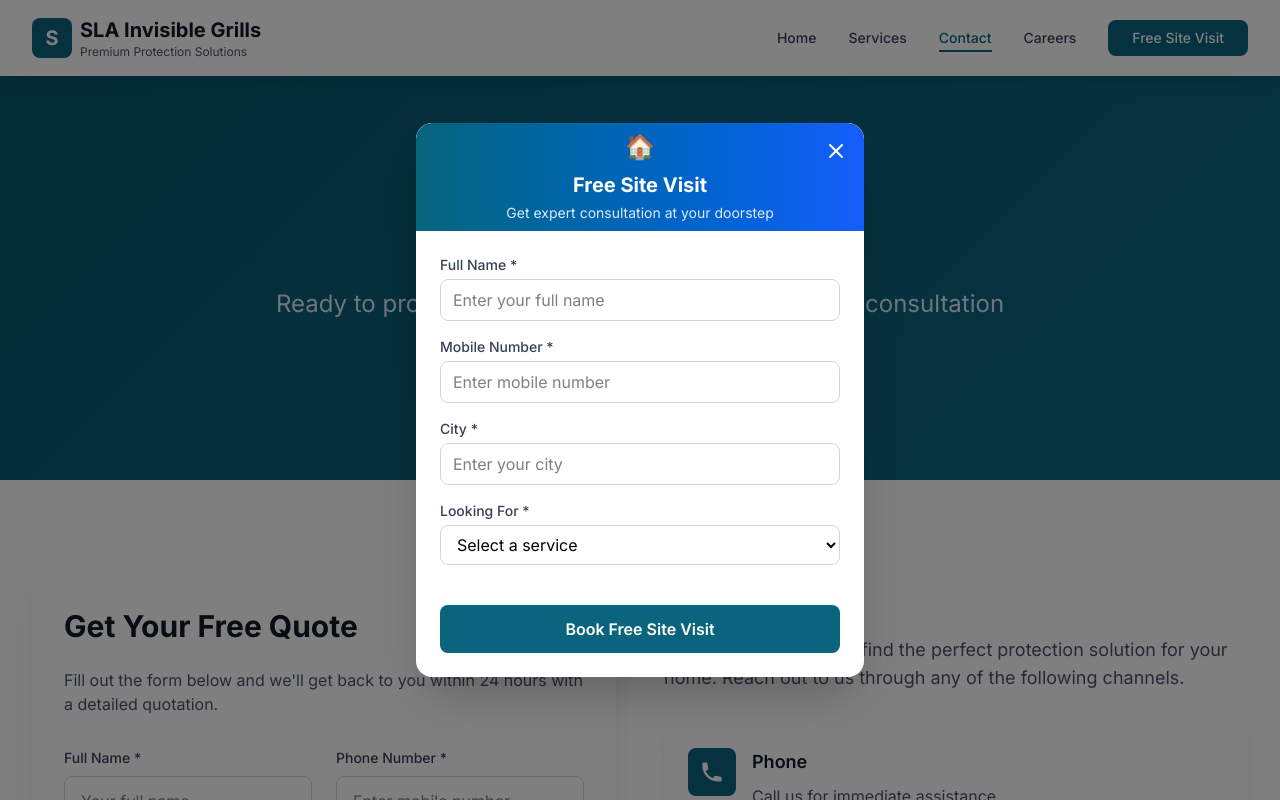
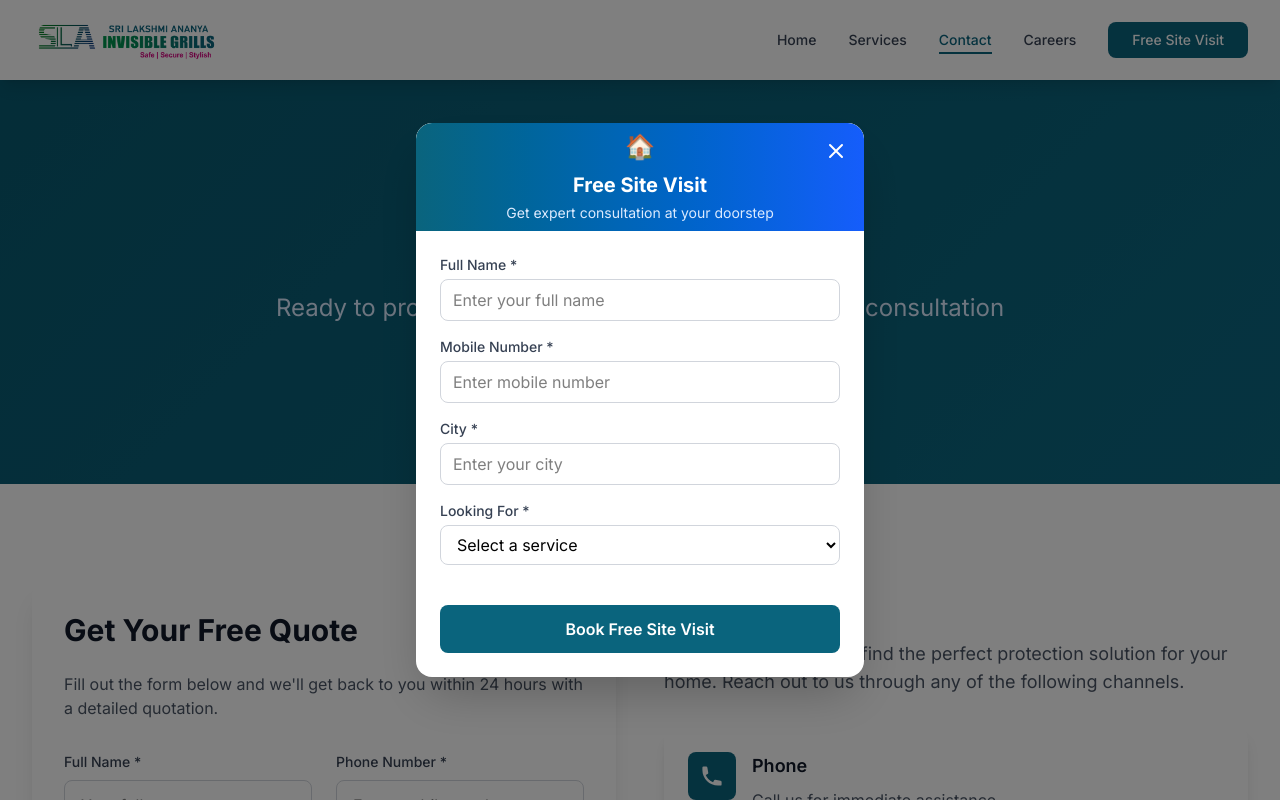
Before and after one commit to db4sla-bot/sla-website, a React (Vite) app: page /contact in a window 1280 px wide. Shown: the top 800 px of the page. Built offline with nearby package versions, Linux system fonts and the light colour scheme.

Commit message:
Logo Commits

```diff
--- a/index.html
+++ b/index.html
@@ -2,7 +2,7 @@
 <html lang="en">
   <head>
     <meta charset="UTF-8" />
-    <link rel="icon" type="image/svg+xml" href="/vite.svg" />
+    <link rel="icon" type="image/png" href="/favIcon.png" />
     <meta name="viewport" content="width=device-width, initial-scale=1.0" />
 
     <!-- SEO Meta Tags -->
@@ -17,7 +17,7 @@
     <meta property="og:description" content="Premium invisible grills, mosquito mesh, cloth hangers, artificial grass, and bird spikes in Hyderabad. Professional installation with lifetime support." />
     <meta property="og:type" content="website" />
     <meta property="og:url" content="https://slainvisiblegrills.com" />
-    <meta property="og:image" content="/og-image.jpg" />
+    <meta property="og:image" content="/Logo.png" />
     <meta property="og:locale" content="en_US" />
     <meta property="og:site_name" content="SLA Invisible Grills" />
 
--- a/src/components/Footer.jsx
+++ b/src/components/Footer.jsx
@@ -26,10 +26,11 @@ const Footer = () => {
           {/* Company Info */}
           <div className="space-y-4">
             <div className="flex items-center space-x-2">
-              <div className="w-8 h-8 bg-[var(--primary-color)] rounded-lg flex items-center justify-center">
-                <span className="text-white font-bold">S</span>
-              </div>
-              <span className="text-xl font-bold">SLA Invisible Grills</span>
+              <img
+                src="/Logo.png"
+                alt="SLA Invisible Grills Logo"
+                className="h-10 w-auto"
+              />
             </div>
             <p className="text-gray-400 text-sm leading-relaxed">
               Premium protection solutions for your home and office. We specialize in invisible grills,
--- a/src/components/Header.jsx
+++ b/src/components/Header.jsx
@@ -23,13 +23,11 @@ const Header = () => {
         <div className="flex justify-between items-center py-4">
           {/* Logo */}
           <Link to="/" className="flex items-center space-x-2 cursor-pointer">
-            <div className="w-10 h-10 bg-[var(--primary-color)] rounded-lg flex items-center justify-center">
-              <span className="text-white font-bold text-xl">S</span>
-            </div>
-            <div>
-              <h1 className="text-xl font-bold text-gray-900">SLA Invisible Grills</h1>
-              <p className="text-xs text-gray-600">Premium Protection Solutions</p>
-            </div>
+            <img
+              src="/Logo.png"
+              alt="SLA Invisible Grills Logo"
+              className="h-12 w-auto"
+            />
           </Link>
 
           {/* Desktop Navigation */}
--- a/src/pages/Home.jsx
+++ b/src/pages/Home.jsx
@@ -161,8 +161,12 @@ const Home = () => {
             >
               <div className="bg-white rounded-2xl shadow-xl p-8">
                 <div className="text-center mb-8">
-                  <div className="w-20 h-20 bg-[var(--primary-color)] rounded-full flex items-center justify-center mx-auto mb-4">
-                    <span className="text-3xl text-white font-bold">SLA</span>
+                  <div className="w-20 h-20 bg-white rounded-full flex items-center justify-center mx-auto mb-4 shadow-lg">
+                    <img
+                      src="/Logo.png"
+                      alt="SLA Invisible Grills Logo"
+                      className="w-16 h-16 object-contain"
+                    />
                   </div>
                   <h3 className="text-xl font-bold text-gray-900 mb-2">Est. 2024</h3>
                   <p className="text-gray-600">Nellore, Andhra Pradesh</p>
```
Also changed, not shown: public/Logo.png (added), public/favIcon.png (added).
